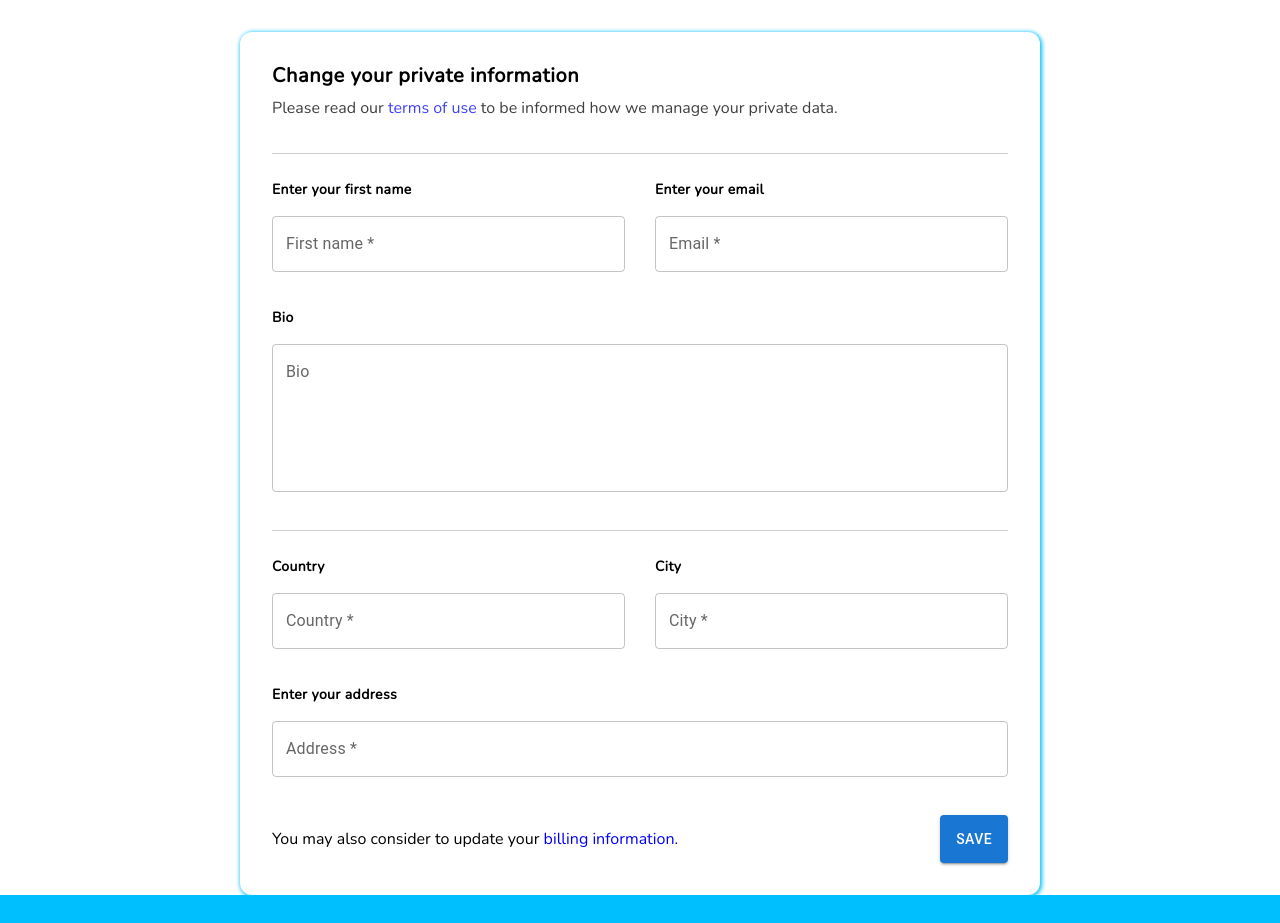
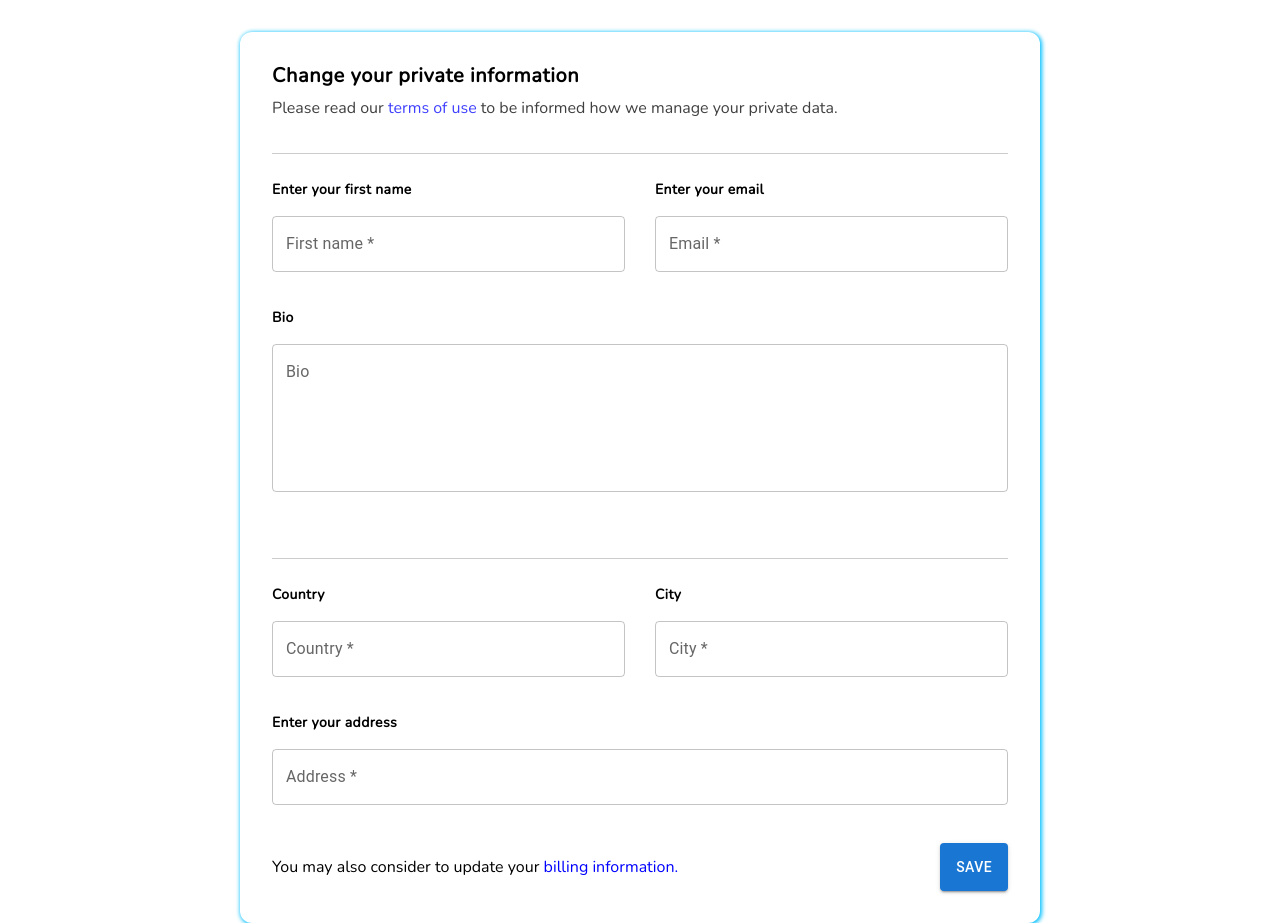
Before and after one commit to germanovich-yuiry/smart-s, a React (Vite) app: page / in a window 1280 px wide. Before the commit the page ends 895 px from the top, so only its background shows below. Built offline with nearby package versions, Linux system fonts and the light colour scheme.

Commit message:
button sx removed

```diff
--- /dev/null
+++ b/src/shared/ui/Divider.tsx
@@ -0,0 +1,13 @@
+import styled from "styled-components";
+
+const StyledDivider = styled.div`
+  height: 0.5px;
+  background-color: black;
+  opacity: 20%;
+  margin: 28px 0;
+`;
+const Divider = () => {
+  return <StyledDivider />;
+};
+
+export default Divider;
--- a/src/widgets/Form.tsx
+++ b/src/widgets/Form.tsx
@@ -1,16 +1,16 @@
 import styled from "styled-components";
 
 import TextField from "@mui/material/TextField";
-import { Button } from "@mui/material";
+import { Button as MuiButton } from "@mui/material";
 import MultyInput from "../shared/ui/MultyInput";
+import Divider from "../shared/ui/Divider";
 
-const Divider = styled.div`
+// Стили для кнопки
+const StyledButton = styled(MuiButton)`
+  height: 48px;
+  width: 100%;
+`;
 
-    height: 0.5px;
-    background-color: black;
-    opacity: 20%;
-    margin-bottom: 28px;
-  }`;
 const FormContainer = styled.div`
   width: 98%;
   max-width: 800px;
@@ -59,9 +59,6 @@ const FormContainer = styled.div`
       letter-spacing: 0.4px;
       margin-bottom: 18px;
     }
-    .button {
-      width: 100%;
-    }
   }
 
   @media screen and (min-width: 641px) {
@@ -74,7 +71,7 @@ const FormContainer = styled.div`
     .two-inner {
       display: inline-block;
       width: 100%;
-      &: first-child {
+      &:first-child {
         margin-right: 30px;
       }
     }
@@ -159,7 +156,6 @@ const Form = () => {
 
         <div className="one">
           <p className="text-label">Bio</p>
-
           <MultyInput label={"Bio"} rows="5" />
         </div>
         <Divider />
@@ -201,14 +197,9 @@ const Form = () => {
             </a>
           </div>
 
-          <Button
-            variant="contained"
-            fullWidth
-            sx={{ height: "48px" }}
-            className="button"
-          >
+          <StyledButton variant="contained" className="button">
             Save
-          </Button>
+          </StyledButton>
         </div>
       </form>
     </FormContainer>
```
